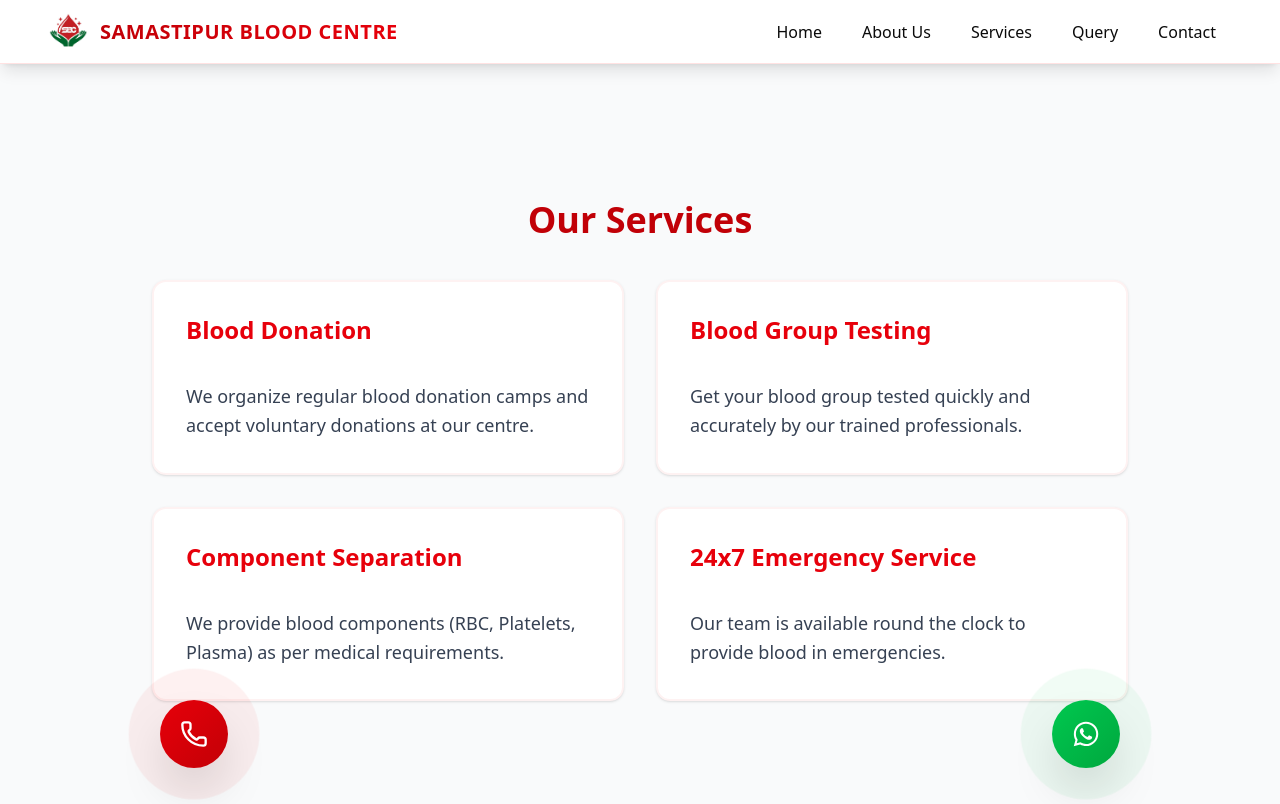
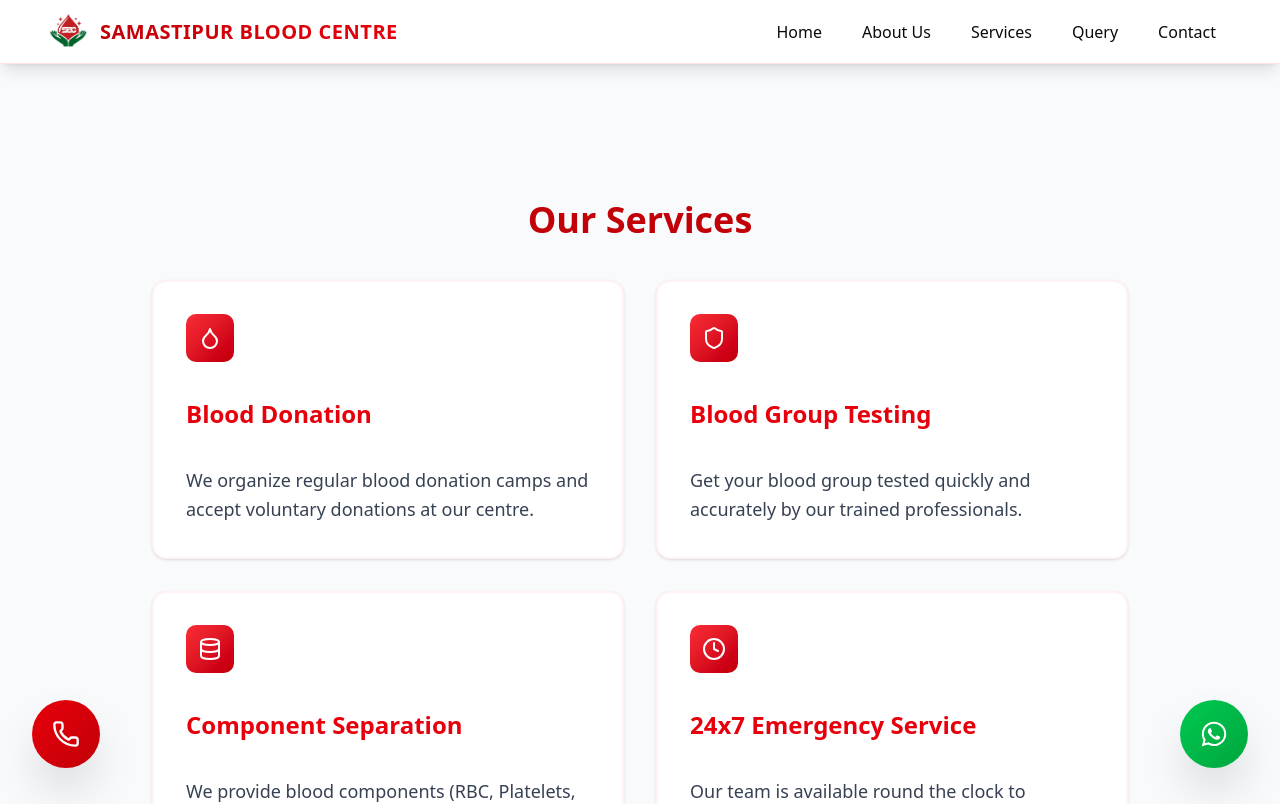
Before and after one commit to sin-07/Blood-Bank, a Next.js app: page /services in a window 1280 px wide. Shown: the top 804 px of the page. Built offline with nearby package versions, Linux system fonts and the light colour scheme.

Commit message:
fix: resolve SSR and config errors, project now runs cleanly

```diff
--- a/next.config.ts
+++ b/next.config.ts
@@ -6,6 +6,9 @@ const nextConfig: NextConfig = {
     unoptimized: true,
   },
   trailingSlash: true,
+  compress: true,
+  poweredByHeader: false,
+  reactStrictMode: true,
 };
 
 export default nextConfig;
--- a/package.json
+++ b/package.json
@@ -15,6 +15,7 @@
     "autoprefixer": "^10.4.23",
     "class-variance-authority": "^0.7.1",
     "clsx": "^2.1.1",
+    "framer-motion": "^12.23.26",
     "lucide-react": "^0.562.0",
     "next": "16.1.1",
     "postcss": "^8.5.6",
--- a/src/app/about/page.tsx
+++ b/src/app/about/page.tsx
@@ -1,9 +1,11 @@
 // About Us Page
 import { Card } from "../../components/ui/card";
+import { motion } from "framer-motion";
+import { fadeInUpSimple } from "../../constants/animations";
 
 export default function AboutPage() {
   return (
-    <section className="max-w-4xl mx-auto mt-24 p-3 sm:p-6 w-full">
+    <motion.section {...fadeInUpSimple} className="max-w-4xl mx-auto mt-24 p-3 sm:p-6 w-full">
       <Card className="p-4 sm:p-10 shadow-xl border-2 border-red-50 w-full">
         <h2 className="text-2xl sm:text-4xl font-bold text-red-700 mb-4 sm:mb-6">About Us</h2>
         <div className="space-y-3 sm:space-y-4">
@@ -18,6 +20,6 @@ export default function AboutPage() {
           </p>
         </div>
       </Card>
-    </section>
+    </motion.section>
   );
 }
--- a/src/app/contact/page.tsx
+++ b/src/app/contact/page.tsx
@@ -2,14 +2,16 @@
 import { Card } from "../../components/ui/card";
 import { Phone, Mail, MapPin } from "lucide-react";
 import { FaWhatsapp } from "react-icons/fa";
+import { motion } from "framer-motion";
+import { fadeInUpSimple, staggerContainer, itemVariant } from "../../constants/animations";
 
 export default function ContactPage() {
   return (
-    <section className="max-w-3xl mx-auto mt-24 p-3 sm:p-6 w-full">
+    <motion.section {...fadeInUpSimple} className="max-w-3xl mx-auto mt-24 p-3 sm:p-6 w-full">
       <Card className="p-4 sm:p-10 shadow-xl border-2 border-red-50 w-full">
         <h2 className="text-2xl sm:text-4xl font-bold text-red-700 mb-6 sm:mb-8 text-center">Contact Us</h2>
-        <div className="flex flex-col gap-4 sm:gap-6 text-base sm:text-xl">
-          <div className="flex items-center justify-between gap-3 sm:gap-4 p-3 sm:p-4 rounded-lg hover:bg-gray-50 dark:hover:bg-gray-800 transition-colors w-full">
+        <motion.div variants={staggerContainer} initial="initial" animate="animate" className="flex flex-col gap-4 sm:gap-6 text-base sm:text-xl">
+          <motion.div variants={itemVariant} className="flex items-center justify-between gap-3 sm:gap-4 p-3 sm:p-4 rounded-lg hover:bg-gray-50 dark:hover:bg-gray-800 transition-colors w-full">
             {/* Phone icon and number on the left */}
             <div className="flex items-center gap-2">
               <Phone className="text-red-600 w-5 h-5 sm:w-6 sm:h-6" />
@@ -20,20 +22,25 @@ export default function ContactPage() {
               <a href="https://wa.me/8789370331" target="_blank" rel="noopener noreferrer" className="hover:underline text-gray-700 dark:text-gray-200 font-medium">WhatsApp Chat</a>
               <FaWhatsapp className="text-green-500 w-5 h-5 sm:w-6 sm:h-6" />
             </div>
-          </div>
-          <div className="flex items-center gap-3 sm:gap-4 p-3 sm:p-4 rounded-lg hover:bg-gray-50 dark:hover:bg-gray-800 transition-colors">
+          </motion.div>
+          <motion.div variants={itemVariant} className="flex items-center gap-3 sm:gap-4 p-3 sm:p-4 rounded-lg hover:bg-gray-50 dark:hover:bg-gray-800 transition-colors">
             <Mail className="text-blue-600 w-5 h-5 sm:w-6 sm:h-6" />
             <a href="mailto:samastipurbloodcentre@gmail.com" className="hover:underline text-gray-700 dark:text-gray-200 font-medium break-all">samastipurbloodcentre@gmail.com</a>
-          </div>
-          <div className="flex items-start gap-3 sm:gap-4 p-3 sm:p-4 rounded-lg hover:bg-gray-50 dark:hover:bg-gray-800 transition-colors">
+          </motion.div>
+          <motion.div variants={itemVariant} className="flex items-start gap-3 sm:gap-4 p-3 sm:p-4 rounded-lg hover:bg-gray-50 dark:hover:bg-gray-800 transition-colors">
             <MapPin className="text-gray-600 w-5 h-5 sm:w-6 sm:h-6 mt-1" />
             <span className="text-gray-700 dark:text-gray-200 font-medium">Samastipur Blood Centre, Mata Chandrakala Hospital, Mohanpur Road, Samastipur (Near UN Place), Bihar - 848101</span>
-          </div>
-        </div>
+          </motion.div>
+        </motion.div>
       </Card>
 
       {/* Google Map */}
-      <Card className="mt-6 p-4 sm:p-6 shadow-xl border-2 border-red-50 w-full overflow-hidden">
+      <motion.div
+        initial={{ opacity: 0, y: 20 }}
+        animate={{ opacity: 1, y: 0 }}
+        transition={{ duration: 0.6, delay: 0.3 }}
+      >
+        <Card className="mt-6 p-4 sm:p-6 shadow-xl border-2 border-red-50 w-full overflow-hidden">
         <h3 className="text-xl sm:text-2xl font-bold text-red-700 mb-4 text-center">Find Us Here</h3>
         <div className="w-full h-64 sm:h-96 rounded-lg overflow-hidden">
           <iframe
@@ -48,6 +55,7 @@ export default function ContactPage() {
           ></iframe>
         </div>
       </Card>
-    </section>
+      </motion.div>
+    </motion.section>
   );
 }
--- a/src/app/globals.css
+++ b/src/app/globals.css
@@ -121,9 +121,11 @@
   }
   body {
     @apply bg-background text-foreground;
+    overflow-x: hidden;
   }
   html {
     scroll-behavior: smooth;
+    overflow-x: hidden;
   }
   /* Responsive base font size */
   html {
--- a/src/app/layout.tsx
+++ b/src/app/layout.tsx
@@ -7,6 +7,13 @@ export const metadata: Metadata = {
   title: "SAMASTIPUR BLOOD CENTRE - Donate Blood, Save Lives",
   description:
     "Official website of Samastipur Blood Centre. 24x7 blood donation services, blood group testing, component separation, and emergency blood supply. Contact us for blood donation camps and more.",
+  keywords: "blood donation, blood bank, Samastipur, Bihar, emergency blood, blood group testing, component separation",
+  authors: [{ name: "Samastipur Blood Centre" }],
+  openGraph: {
+    title: "SAMASTIPUR BLOOD CENTRE - Donate Blood, Save Lives",
+    description: "24x7 blood donation services in Samastipur, Bihar. Save lives by donating blood.",
+    type: "website",
+  },
 };
 
 export default function RootLayout({
@@ -15,10 +22,10 @@ export default function RootLayout({
   children: React.ReactNode;
 }) {
   return (
-    <html lang="en" className="h-full w-full">
-      <body className="antialiased bg-gray-50 dark:bg-gray-900 min-h-screen flex flex-col w-full h-full">
+    <html lang="en">
+      <body className="antialiased bg-gray-50 dark:bg-gray-900 min-h-screen flex flex-col">
         <Navbar />
-        <main className="flex-1 pt-20 pb-0 px-0 w-full flex flex-col">
+        <main className="flex-1 pt-20">
           {children}
         </main>
         <FloatingAction />
--- a/src/app/page.tsx
+++ b/src/app/page.tsx
@@ -1,76 +1,16 @@
 "use client";
 import { Card } from "../components/ui/card";
 import { Button } from "../components/ui/button";
-import { Phone, Mail, MapPin, Droplet, Users, Clock, Award, Heart, Shield, Smartphone, Database, UserPlus } from "lucide-react";
+import { Phone, Mail, MapPin, Droplet, Users, Clock, Award, Heart } from "lucide-react";
 import { FaWhatsapp } from "react-icons/fa";
-import { useEffect, useRef, useState } from "react";
-
-const services = [
-  {
-    title: "Blood Donation",
-    desc: "We organize regular blood donation camps and accept voluntary donations at our centre.",
-    icon: Droplet,
-  },
-  {
-    title: "Blood Group Testing",
-    desc: "Get your blood group tested quickly and accurately by our trained professionals.",
-    icon: Shield,
-  },
-  {
-    title: "Component Separation",
-    desc: "We provide blood components (RBC, Platelets, Plasma) as per medical requirements.",
-    icon: Database,
-  },
-  {
-    title: "24x7 Emergency Service",
-    desc: "Our team is available round the clock to provide blood in emergencies.",
-    icon: Clock,
-  },
-  {
-    title: "Blood Storage & Banking",
-    desc: "State-of-the-art storage facilities to maintain blood quality and safety standards.",
-    icon: Award,
-  },
-  {
-    title: "Blood Screening",
-    desc: "Comprehensive screening for infections and diseases to ensure safe transfusions.",
-    icon: Heart,
-  },
-  {
-    title: "Mobile Blood Collection",
-    desc: "We bring our mobile units to your location for convenient blood donation drives.",
-    icon: Smartphone,
-  },
-  {
-    title: "Donor Registration",
-    desc: "Easy registration process for regular donors with digital records and reminders.",
-    icon: UserPlus,
-  },
-];
+import { useState } from "react";
+import { motion } from "framer-motion";
+import { services } from "../constants/services";
+import { fadeInUp } from "../constants/animations";
 
 export default function HomePage() {
-  const sectionsRef = useRef<(HTMLElement | null)[]>([]);
   const [formData, setFormData] = useState({ name: "", email: "", phone: "", message: "" });
   const [formStatus, setFormStatus] = useState("");
-
-  useEffect(() => {
-    const observer = new IntersectionObserver(
-      (entries) => {
-        entries.forEach((entry) => {
-          if (entry.isIntersecting) {
-            entry.target.classList.add("animate-fade-in-up");
-          }
-        });
-      },
-      { threshold: 0.1 }
-    );
-
-    sectionsRef.current.forEach((section) => {
-      if (section) observer.observe(section);
-    });
-
-    return () => observer.disconnect();
-  }, []);
 
   const handleSubmit = (e: React.FormEvent) => {
     e.preventDefault();
@@ -83,10 +23,10 @@ export default function HomePage() {
     <main>
       <div className="scroll-smooth w-full">
         {/* Hero Section with Gradient Background */}
-        <section
+      <motion.section
         id="home"
-        ref={el => { sectionsRef.current[0] = el; }}
-        className="relative flex flex-col items-center justify-center min-h-screen px-0 w-full opacity-0 overflow-hidden"
+        {...fadeInUp}
+        className="relative flex flex-col items-center justify-center min-h-screen px-0 w-full overflow-hidden"
       >
         <div className="absolute inset-0 bg-linear-to-br from-red-50 via-white to-red-100 dark:from-gray-900 dark:via-gray-800 dark:to-red-900/20"></div>
         <div className="absolute inset-0 opacity-10">
@@ -142,13 +82,13 @@ export default function HomePage() {
             <span className="text-lg text-gray-700 dark:text-gray-200 font-medium">Service Available</span>
           </Card>
         </div>
-      </section>
+      </motion.section>
 
       {/* About Section with Enhanced Design */}
-      <section
+      <motion.section
         id="about"
-        ref={el => { sectionsRef.current[1] = el; }}
-        className="relative min-h-screen flex items-center justify-center py-20 px-4 sm:px-8 lg:px-24 xl:px-40 w-full opacity-0 overflow-hidden"
+        {...fadeInUp}
+        className="relative min-h-screen flex items-center justify-center py-20 px-4 sm:px-8 lg:px-24 xl:px-40 w-full overflow-hidden"
       >
         <div className="absolute inset-0 bg-linear-to-br from-white via-red-50 to-white dark:from-gray-900 dark:via-red-900/10 dark:to-gray-900"></div>
         <div className="relative z-10 w-full">
@@ -187,13 +127,13 @@ export default function HomePage() {
             </div>
           </Card>
         </div>
-      </section>
+      </motion.section>
 
       {/* Services Section with Icons */}
-      <section
+      <motion.section
         id="services"
-        ref={el => { sectionsRef.current[2] = el; }}
-        className="relative min-h-screen py-24 px-4 sm:px-8 lg:px-24 xl:px-40 w-full opacity-0 overflow-hidden"
+        {...fadeInUp}
+        className="relative min-h-screen py-24 px-4 sm:px-8 lg:px-24 xl:px-40 w-full overflow-hidden"
       >
         <div className="absolute inset-0 bg-linear-to-br from-gray-50 via-white to-red-50 dark:from-gray-900 dark:via-gray-800 dark:to-red-900/10"></div>
         <div className="relative z-10 w-full">
@@ -225,13 +165,13 @@ export default function HomePage() {
             })}
           </div>
         </div>
-      </section>
+      </motion.section>
 
       {/* Gallery Section */}
-      <section
+      <motion.section
         id="gallery"
-        ref={el => { sectionsRef.current[3] = el; }}
-        className="relative min-h-screen py-24 px-4 sm:px-8 lg:px-24 xl:px-40 w-full opacity-0 overflow-hidden"
+        {...fadeInUp}
+        className="relative min-h-screen py-24 px-4 sm:px-8 lg:px-24 xl:px-40 w-full overflow-hidden"
       >
         <div className="absolute inset-0 bg-linear-to-br from-white via-red-50 to-white dark:from-gray-900 dark:via-red-900/10 dark:to-gray-900"></div>
         <div className="relative z-10 w-full">
@@ -256,13 +196,13 @@ export default function HomePage() {
             </Card>
           </div>
         </div>
-      </section>
+      </motion.section>
 
       {/* Query/Contact Form Section */}
-      <section
+      <motion.section
         id="query"
-        ref={el => { sectionsRef.current[4] = el; }}
-        className="relative min-h-screen flex items-center justify-center py-24 px-4 sm:px-8 lg:px-24 xl:px-40 w-full opacity-0 overflow-hidden"
+        {...fadeInUp}
+        className="relative min-h-screen flex items-center justify-center py-24 px-4 sm:px-8 lg:px-24 xl:px-40 w-full overflow-hidden"
       >
         <div className="absolute inset-0 bg-linear-to-br from-white via-red-50 to-white dark:from-gray-900 dark:via-red-900/10 dark:to-gray-900"></div>
         <div className="relative z-10 w-full">
@@ -348,13 +288,13 @@ export default function HomePage() {
             </form>
           </Card>
         </div>
-      </section>
+      </motion.section>
 
       {/* Contact Section */}
-      <section
+      <motion.section
         id="contact"
-        ref={el => { sectionsRef.current[5] = el; }}
-        className="relative min-h-screen flex items-center justify-center py-24 px-4 sm:px-8 lg:px-24 xl:px-40 w-full opacity-0 overflow-hidden"
+        {...fadeInUp}
+        className="relative min-h-screen flex items-center justify-center py-24 px-4 sm:px-8 lg:px-24 xl:px-40 w-full overflow-hidden"
       >
         <div className="absolute inset-0 bg-linear-to-br from-gray-50 via-white to-red-50 dark:from-gray-900 dark:via-gray-800 dark:to-red-900/10"></div>
         <div className="relative z-10 w-full">
@@ -430,7 +370,7 @@ export default function HomePage() {
             </Card>
           </div>
         </div>
-      </section>
+      </motion.section>
 
       {/* Footer */}
       <footer className="relative bg-linear-to-r from-red-700 to-red-900 text-white pt-12 pb-6 px-4 sm:px-8 lg:px-24 xl:px-40 w-full shadow-inner overflow-hidden mt-0">
--- a/src/app/services/page.tsx
+++ b/src/app/services/page.tsx
@@ -1,37 +1,29 @@
 // Services Page
 import { Card } from "../../components/ui/card";
-
-const services = [
-  {
-    title: "Blood Donation",
-    desc: "We organize regular blood donation camps and accept voluntary donations at our centre.",
-  },
-  {
-    title: "Blood Group Testing",
-    desc: "Get your blood group tested quickly and accurately by our trained professionals.",
-  },
-  {
-    title: "Component Separation",
-    desc: "We provide blood components (RBC, Platelets, Plasma) as per medical requirements.",
-  },
-  {
-    title: "24x7 Emergency Service",
-    desc: "Our team is available round the clock to provide blood in emergencies.",
-  },
-];
+import { motion } from "framer-motion";
+import { fadeInUpSimple, staggerContainer, cardVariant } from "../../constants/animations";
+import { services } from "../../constants/services";
 
 export default function ServicesPage() {
   return (
-    <section className="max-w-5xl mx-auto mt-24 p-3 sm:p-6 w-full">
+    <motion.section {...fadeInUpSimple} className="max-w-5xl mx-auto mt-24 p-3 sm:p-6 w-full">
       <h2 className="text-2xl sm:text-4xl font-bold text-red-700 mb-6 sm:mb-10 text-center">Our Services</h2>
-      <div className="grid grid-cols-1 md:grid-cols-2 gap-4 sm:gap-8">
-        {services.map((service) => (
-          <Card key={service.title} className="p-4 sm:p-8 hover:shadow-xl transition-all duration-300 border-2 border-red-50 hover:border-red-200 w-full">
-            <h3 className="text-lg sm:text-2xl font-bold mb-2 sm:mb-3 text-red-600">{service.title}</h3>
-            <p className="text-gray-700 dark:text-gray-200 text-base sm:text-lg leading-relaxed">{service.desc}</p>
-          </Card>
-        ))}
-      </div>
-    </section>
+      <motion.div variants={staggerContainer} initial="initial" animate="animate" className="grid grid-cols-1 md:grid-cols-2 gap-4 sm:gap-8">
+        {services.map((service) => {
+          const Icon = service.icon;
+          return (
+            <motion.div key={service.title} variants={cardVariant}>
+              <Card className="p-4 sm:p-8 hover:shadow-xl transition-all duration-300 border-2 border-red-50 hover:border-red-200 w-full h-full">
+                <div className="w-12 h-12 bg-linear-to-br from-red-500 to-red-700 rounded-lg flex items-center justify-center mb-3">
+                  <Icon className="w-6 h-6 text-white" />
+                </div>
+                <h3 className="text-lg sm:text-2xl font-bold mb-2 sm:mb-3 text-red-600">{service.title}</h3>
+                <p className="text-gray-700 dark:text-gray-200 text-base sm:text-lg leading-relaxed">{service.desc}</p>
+              </Card>
+            </motion.div>
+          );
+        })}
+      </motion.div>
+    </motion.section>
   );
 }
--- a/src/components/FloatingAction.tsx
+++ b/src/components/FloatingAction.tsx
@@ -8,10 +8,10 @@ const whatsappUrl = `https://wa.me/${whatsappNumber}`;
 
 export function FloatingAction() {
   return (
-    <div className="fixed bottom-4 left-0 right-0 z-50 flex flex-row justify-between items-center px-4 sm:bottom-8 sm:px-8 lg:px-24 xl:px-40 pointer-events-none">
+    <>
       <a
         href={`tel:${phoneNumber}`}
-        className="relative bg-linear-to-br from-red-600 to-red-700 hover:from-red-700 hover:to-red-800 text-white rounded-full shadow-2xl p-4 sm:p-5 flex items-center transition-all duration-300 hover:scale-110 group pointer-events-auto"
+        className="fixed bottom-4 left-4 sm:bottom-8 sm:left-8 z-50 bg-linear-to-br from-red-600 to-red-700 hover:from-red-700 hover:to-red-800 text-white rounded-full shadow-2xl p-4 sm:p-5 flex items-center transition-all duration-300 hover:scale-110 group"
         title="Call Now"
         aria-label="Call Now"
       >
@@ -22,13 +22,13 @@ export function FloatingAction() {
         href={whatsappUrl}
         target="_blank"
         rel="noopener noreferrer"
-        className="relative bg-linear-to-br from-green-500 to-green-600 hover:from-green-600 hover:to-green-700 text-white rounded-full shadow-2xl p-4 sm:p-5 flex items-center transition-all duration-300 hover:scale-110 group pointer-events-auto"
+        className="fixed bottom-4 right-4 sm:bottom-8 sm:right-8 z-50 bg-linear-to-br from-green-500 to-green-600 hover:from-green-600 hover:to-green-700 text-white rounded-full shadow-2xl p-4 sm:p-5 flex items-center transition-all duration-300 hover:scale-110 group"
         title="WhatsApp Chat"
         aria-label="WhatsApp Chat"
       >
         <span className="absolute inset-0 rounded-full bg-green-500 animate-ping opacity-75"></span>
         <FaWhatsapp className="w-5 h-5 sm:w-7 sm:h-7 relative z-10" />
       </a>
-    </div>
+    </>
   );
 }
--- /dev/null
+++ b/src/constants/animations.ts
@@ -0,0 +1,30 @@
+export const fadeInUp = {
+  initial: { opacity: 0, y: 30 },
+  whileInView: { opacity: 1, y: 0 },
+  viewport: { once: true, margin: "-100px" },
+  transition: { duration: 0.6 }
+};
+
+export const fadeInUpSimple = {
+  initial: { opacity: 0, y: 30 },
+  animate: { opacity: 1, y: 0 },
+  transition: { duration: 0.6 }
+};
+
+export const staggerContainer = {
+  animate: {
+    transition: {
+      staggerChildren: 0.1
+    }
+  }
+};
+
+export const cardVariant = {
+  initial: { opacity: 0, y: 20 },
+  animate: { opacity: 1, y: 0 }
+};
+
+export const itemVariant = {
+  initial: { opacity: 0, x: -20 },
+  animate: { opacity: 1, x: 0 }
+};
--- /dev/null
+++ b/src/constants/services.ts
@@ -0,0 +1,44 @@
+import { Droplet, Shield, Database, Clock, Award, Heart, Smartphone, UserPlus } from "lucide-react";
+
+export const services = [
+  {
+    title: "Blood Donation",
+    desc: "We organize regular blood donation camps and accept voluntary donations at our centre.",
+    icon: Droplet,
+  },
+  {
+    title: "Blood Group Testing",
+    desc: "Get your blood group tested quickly and accurately by our trained professionals.",
+    icon: Shield,
+  },
+  {
+    title: "Component Separation",
+    desc: "We provide blood components (RBC, Platelets, Plasma) as per medical requirements.",
+    icon: Database,
+  },
+  {
+    title: "24x7 Emergency Service",
+    desc: "Our team is available round the clock to provide blood in emergencies.",
+    icon: Clock,
+  },
+  {
+    title: "Blood Storage & Banking",
+    desc: "State-of-the-art storage facilities to maintain blood quality and safety standards.",
+    icon: Award,
+  },
+  {
+    title: "Blood Screening",
+    desc: "Comprehensive screening for infections and diseases to ensure safe transfusions.",
+    icon: Heart,
+  },
+  {
+    title: "Mobile Blood Collection",
+    desc: "We bring our mobile units to your location for convenient blood donation drives.",
+    icon: Smartphone,
+  },
+  {
+    title: "Donor Registration",
+    desc: "Easy registration process for regular donors with digital records and reminders.",
+    icon: UserPlus,
+  },
+];
```
Also changed, not shown: 1 other file (tests, documents, lock files or other folders).
